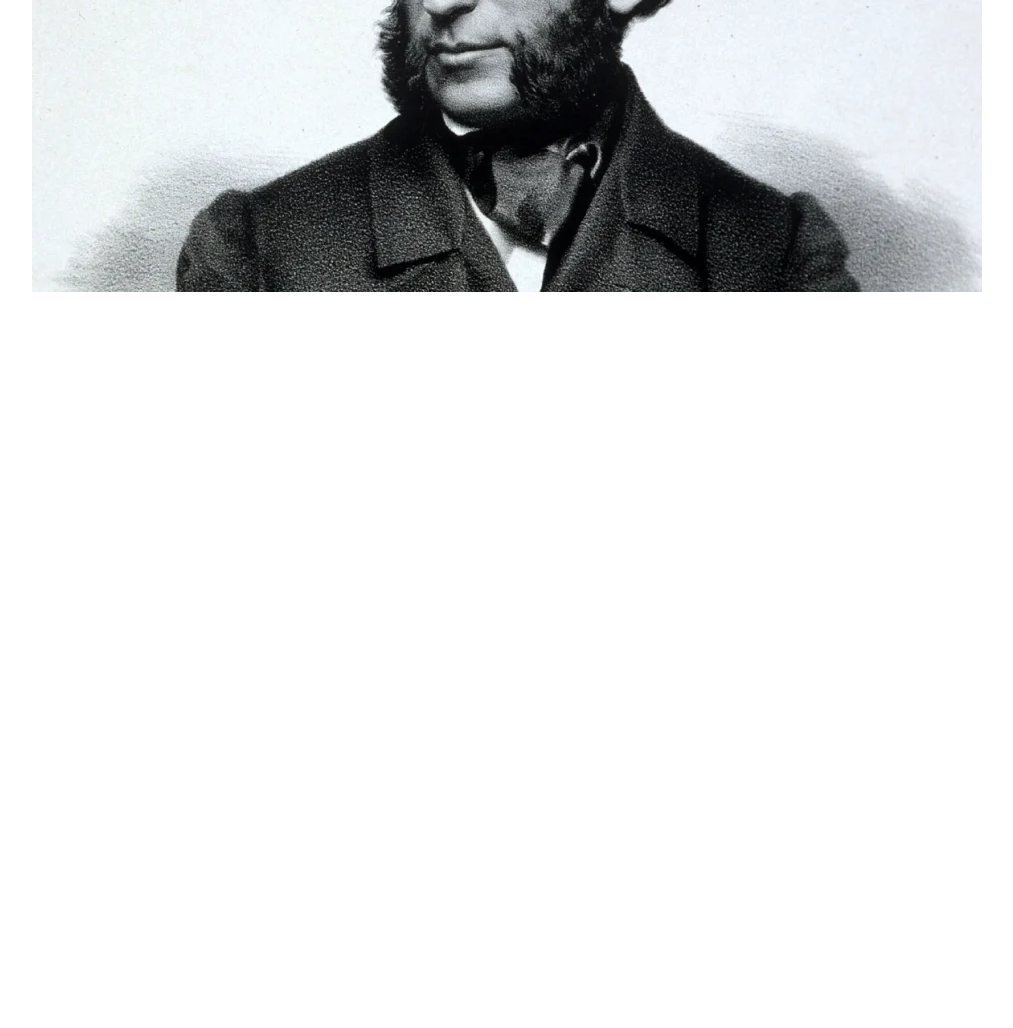
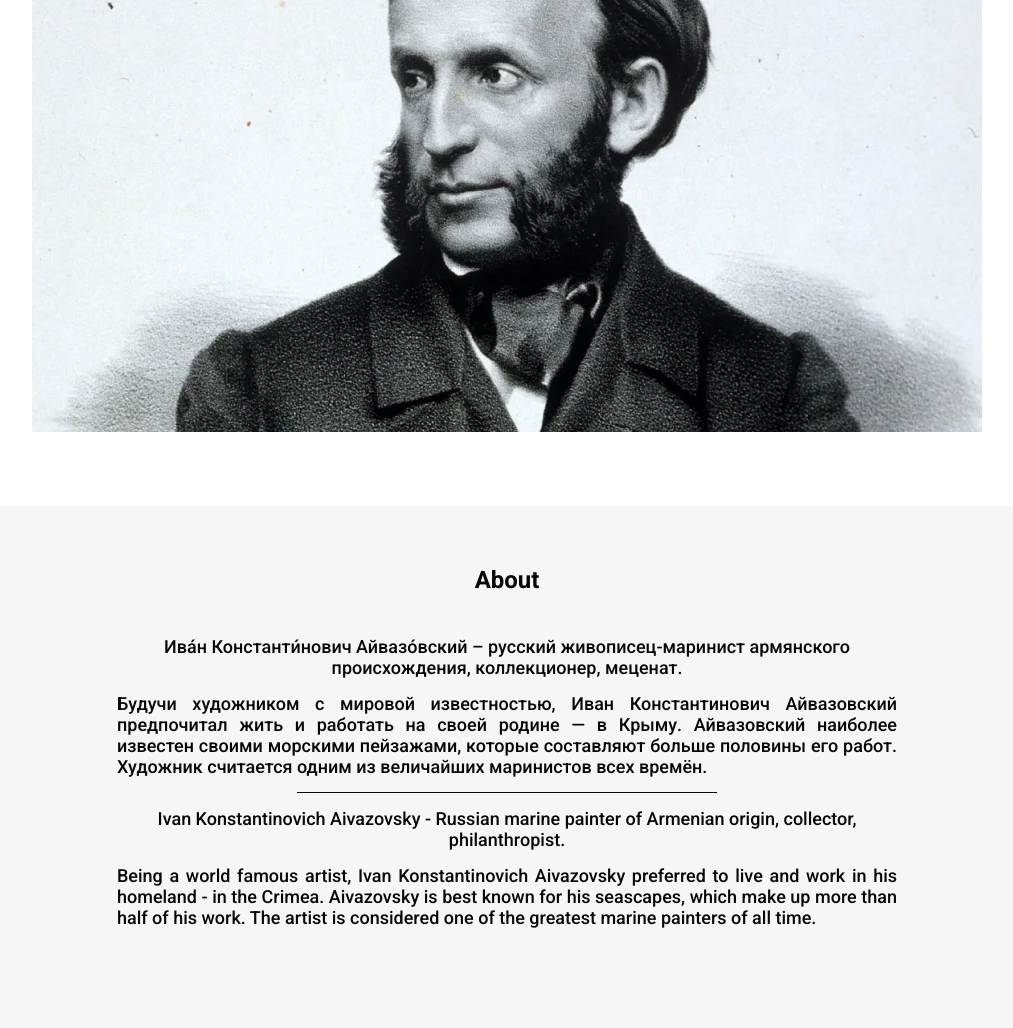
Before and after one commit to EOKvashnin/Aivazovski, a plain HTML site: page index.html in a window 1280 px wide. Shown: the part 500-1528 px from the top of the page, without its empty margins (133-1146 px from the left). Before the commit the page ends 800 px from the top, so only its background shows below. Drawn offline with Linux system fonts and the light colour scheme.

Commit message:
create About section

```diff
--- a/index.css
+++ b/index.css
@@ -2,3 +2,4 @@
 @import url('styles/variables.css');
 @import url('styles/header.css');
 @import url('styles/home.css');
+@import url('styles/about.css');
--- a/index.html
+++ b/index.html
@@ -62,6 +62,35 @@
 					/>
 				</div>
 			</section>
+			<section class="about" aria-label="About section">
+				<div class="container">
+					<h2 class="about__title" aria-label="about title">About</h2>
+					<h3 class="about__sub-title-ru" aria-label="about sub-title Russian">
+						Ива́н Константи́нович Айвазо́вский – русский живописец-маринист
+						армянского происхождения, коллекционер, меценат.
+					</h3>
+
+					<p class="about__description-ru" aria-label="description ru">
+						Будучи художником с мировой известностью, Иван Константинович
+						Айвазовский предпочитал жить и работать на своей родине — в Крыму.
+						Айвазовский наиболее известен своими морскими пейзажами, которые
+						составляют больше половины его работ. Художник считается одним из
+						величайших маринистов всех времён.
+					</p>
+					<hr class="divider" />
+					<h3 class="about__sub-title-en" aria-label="about sub-title English">
+						Ivan Konstantinovich Aivazovsky - Russian marine painter of Armenian
+						origin, collector, philanthropist.
+					</h3>
+					<p class="about__description-en" aria-label="description ru">
+						Being a world famous artist, Ivan Konstantinovich Aivazovsky
+						preferred to live and work in his homeland - in the Crimea.
+						Aivazovsky is best known for his seascapes, which make up more than
+						half of his work. The artist is considered one of the greatest
+						marine painters of all time.
+					</p>
+				</div>
+			</section>
 		</main>
 		<footer></footer>
 	</body>
--- /dev/null
+++ b/styles/about.css
@@ -0,0 +1,48 @@
+.about {
+	background-color: var(--bg-main-grey);
+	padding: 60px 30px 100px;
+	text-align: center;
+	color: var(--color-main-black);
+}
+
+.about__title {
+	text-align: center;
+	font-style: 34px;
+	font-weight: 700;
+	margin: 0 0 42px 0;
+}
+
+.about__sub-title-ru,
+.about__sub-title-en {
+	font-size: 18px;
+	font-weight: 500;
+	text-align: center;
+	margin: 0 auto 15px auto;
+	max-width: 780px;
+}
+
+.about__description-ru,
+.about__description-en {
+	text-align: justify;
+	max-width: 780px;
+	font-size: 18px;
+	font-weight: 500;
+	margin: 0 auto 15px;
+}
+
+.about__sub-title-en {
+	margin: 15px auto 15px;
+}
+
+.about__description-en {
+	margin: 0 auto;
+}
+
+@media (max-width: 400px) {
+	.about__sub-title-ru,
+	.about__sub-title-en,
+	.about__description-ru,
+	.about__description-en {
+		font-size: 14px;
+	}
+}
--- a/styles/basic.css
+++ b/styles/basic.css
@@ -18,13 +18,23 @@ ul {
 	margin: 0;
 	padding: 0;
 }
+
+h1,
+p {
+	margin: 0;
+}
+
 .container {
 	margin: 0 auto;
 	max-width: 970px;
 	padding: 0 10px;
 }
 
-h1,
-p {
-	margin: 0;
+.divider {
+	margin: 0 auto;
+	max-width: 420px;
+	width: 100%;
+	height: 1px;
+	background-color: var(--color-main-black);
+	border: none;
 }
--- a/styles/header.css
+++ b/styles/header.css
@@ -1,5 +1,5 @@
 .header {
-	padding: 25px 0 0 0;
+	padding: 25px 0 70px 0;
 }
 
 .nav {
--- a/styles/home.css
+++ b/styles/home.css
@@ -1,9 +1,15 @@
+.home {
+	text-align: center;
+	padding: 0 0 70px 0;
+}
+
 .home-title {
 	text-align: center;
 	font-size: 45px;
 	font-weight: 700;
 	color: var(--color-main-black);
 	margin: 45px 0 25px 0;
+	padding: 0 0 70px 0;
 }
 
 .home-description {
```
